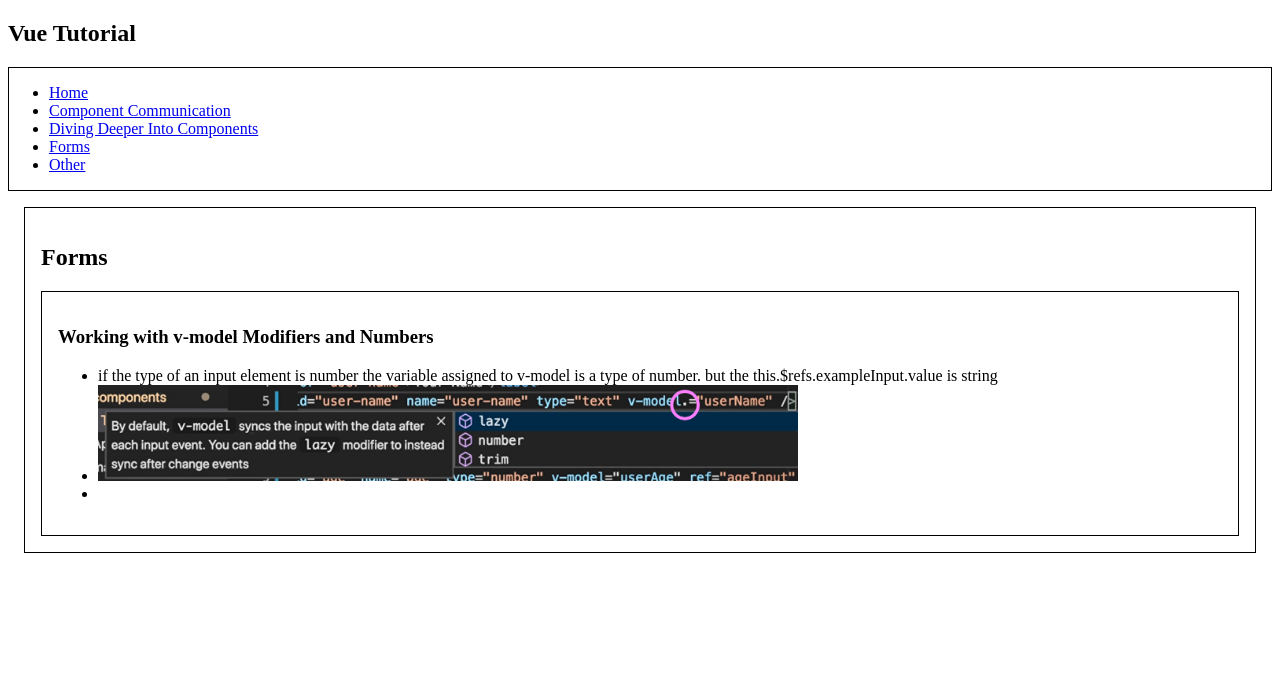
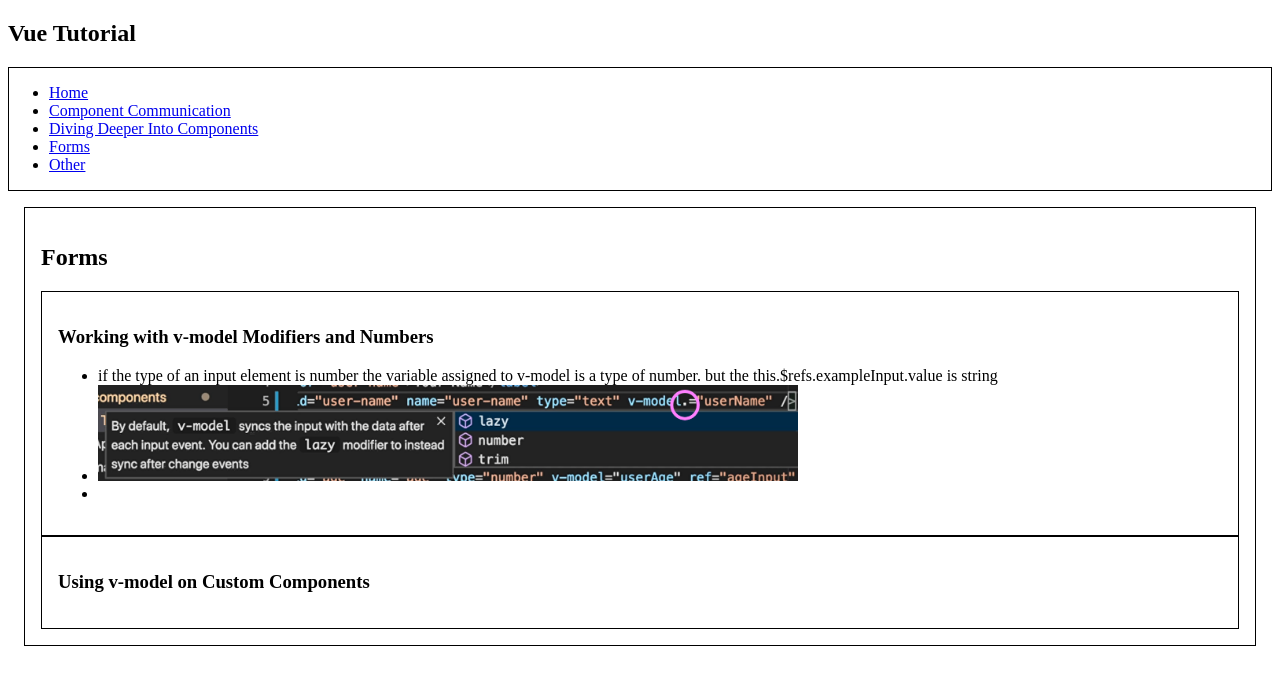
Before and after one commit to MohammadFAHssn/V_u_e, a Vue app in the folder vue-project/: page /forms in a window 1280 px wide. Shown: the top 684 px of the page. Built offline with nearby package versions, Linux system fonts and the light colour scheme.

Commit message:
@unstable

```diff
--- a/vue-project/src/components/Forms/Forms.vue
+++ b/vue-project/src/components/Forms/Forms.vue
@@ -18,6 +18,11 @@
       <li></li>
     </ul>
   </section>
+
+  <!-- Using v-model on Custom Components -->
+  <section class="tip">
+    <h3>Using v-model on Custom Components</h3>
+  </section>
 </template>
 
 <script>
```
